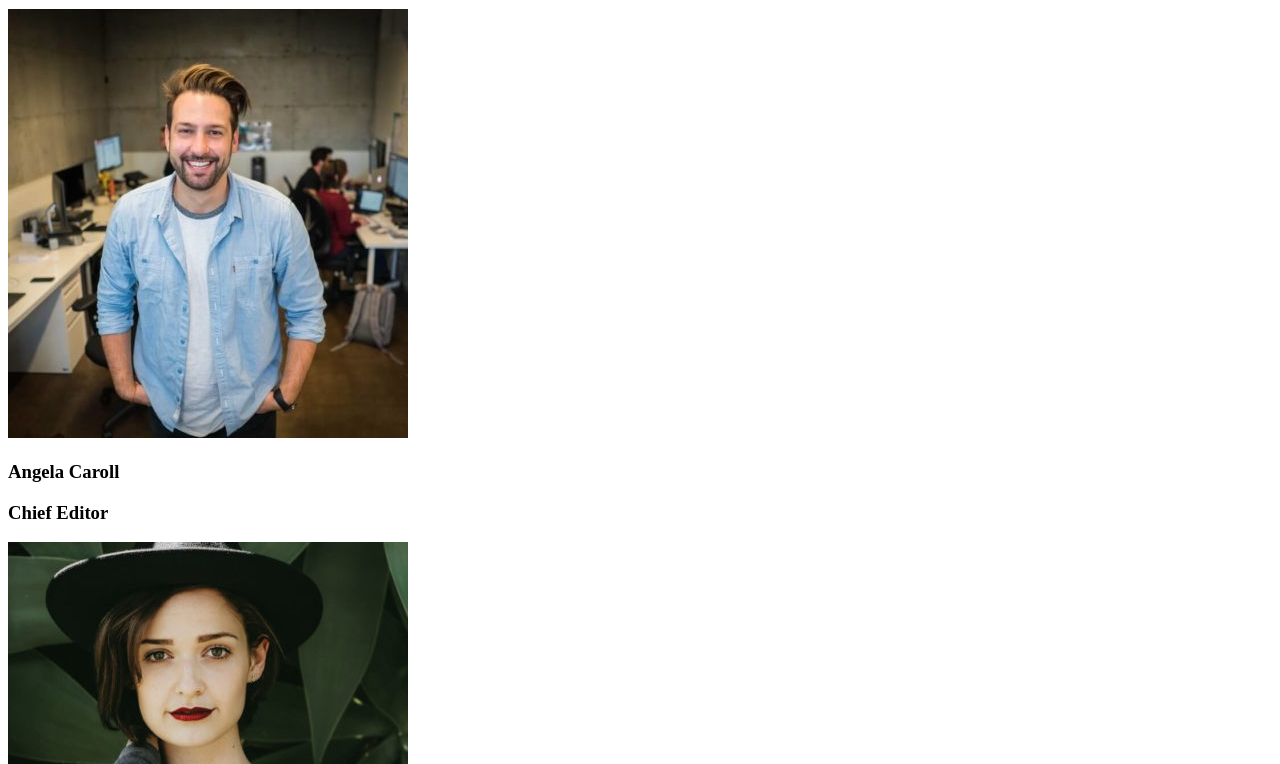
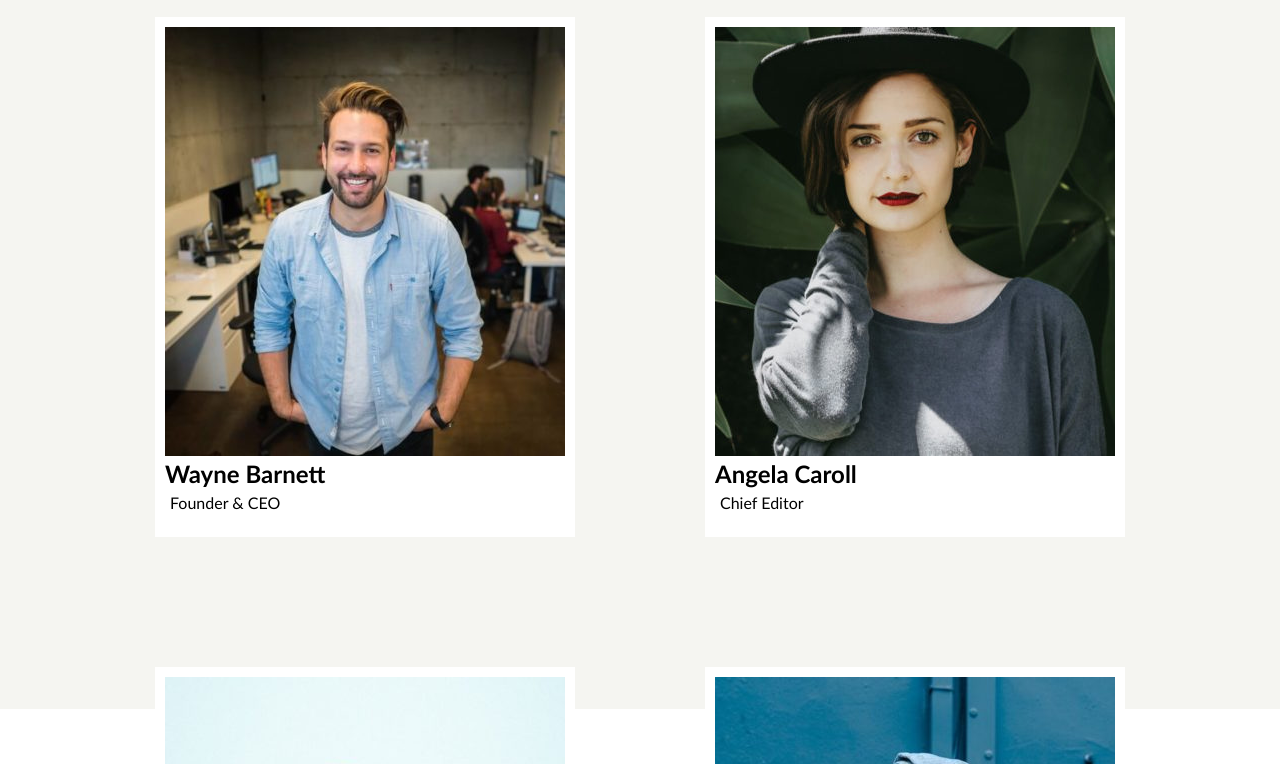
Before and after one commit to MattiaMessana/js-our-team, a plain HTML site: page index.html in a window 1280 px wide. Shown: the part 91-855 px from the top of the page. Drawn offline with Linux system fonts and the light colour scheme; files whose address does not match are found by name.

Commit message:
add: style css

```diff
--- /dev/null
+++ b/css/style.css
@@ -0,0 +1,44 @@
+*{
+    margin: 0;
+    padding: 0;
+    box-sizing: border-box;
+}
+
+/* UTILITIES */
+.txt-center {
+    text-align: center;
+}
+
+
+.container {
+    width: 100%;
+    height: 100vh;
+    background-color: #F5F5F1;
+    font-family :'Trebuchet MS', 'Lucida Sans Unicode', 'Lucida Grande', 'Lucida Sans', Arial, sans-serif
+}
+
+h1 {
+    padding: 10px;
+}
+
+.container p {
+    padding: 5px;
+
+}
+
+.row {
+    padding: 20px;
+}
+
+.col {
+    display: flex;
+    justify-content: center;
+    align-items: center;
+    flex-wrap: wrap;
+    gap: 130px;
+}
+
+.card {
+    background-color: white;
+    padding: 10px;
+}
--- a/index.html
+++ b/index.html
@@ -5,11 +5,18 @@
     <meta charset="UTF-8">
     <meta name="viewport" content="width=device-width, initial-scale=1.0">
     <title>Document</title>
+    <link rel="stylesheet" href="./css/style.css">
 </head>
 
 <body>
     <div class="container">
-        <div class="row" id="team">
+        <h1 class="txt-center">Our Team</h1>
+        <p class="txt-center">Lorem ipsum dolor, sit amet consectetur adipisicing elit. Eaque iusto, tempore quia sed dolor facere dicta
+        </p>
+        <div class="row">
+            <div class="col" id="team">
+
+            </div>
 
         </div>
     </div>
--- a/js/script.js
+++ b/js/script.js
@@ -54,8 +54,8 @@ for (let i = 0; i < listMembers.length; i++) {
     const curListMembers = listMembers[i];
     team.innerHTML += `
         <div class="card">
-            <h3>${curListMembers.name}</h3>
-            <h3>${curListMembers.profession}</h3>
             <img src="${curListMembers.photo}" alt="">
+            <h2>${curListMembers.name}</h2>
+            <p>${curListMembers.profession}<p>
         </div> `
 }
```
